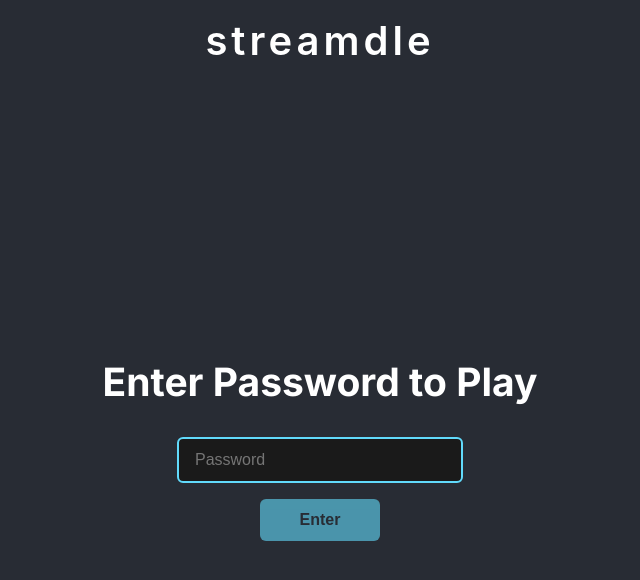
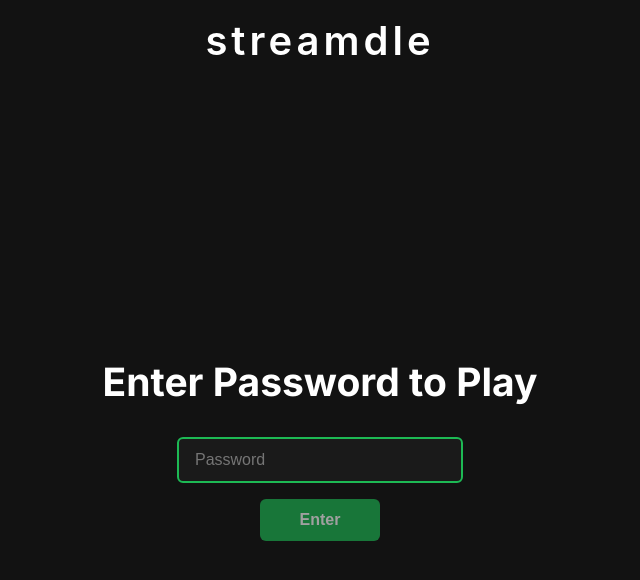
Before and after one commit to ct0ng/streamdle, a React (Create React App) app: page / in a window 1280 px wide. Shown: the top 580 px of the page, without its empty margins (320-960 px from the left). Built offline with nearby package versions, Linux system fonts and the light colour scheme; a web font is replaced by a local one.

Commit message:
modify font colors

```diff
--- a/src/App.css
+++ b/src/App.css
@@ -3,7 +3,7 @@
 }
 
 .App-main {
-  background-color: #282c34;
+  background-color: #121212;
   height: calc(100vh - 80px); /* Fixed height instead of min-height */
   display: flex;
   flex-direction: column;
@@ -21,8 +21,8 @@
 .finish-button,
 .play-again-button,
 .retry-button {
-  background: #61dafb;
-  color: #282c34;
+  background: #1DB954;
+  color: #ffffff;
   border: none;
   padding: 12px 24px;
   border-radius: 6px;
@@ -36,5 +36,5 @@
 .finish-button:hover,
 .play-again-button:hover,
 .retry-button:hover {
-  background: #4fa8c5;
+  background: #1ed760;
 }
--- a/src/components/AuthPage.css
+++ b/src/components/AuthPage.css
@@ -14,19 +14,19 @@
 
 .password-input {
   padding: 12px 16px;
-  border: 2px solid #ccc;
+  border: 2px solid #333333;
   border-radius: 6px;
   font-size: 1rem;
   width: 250px;
   background: #1a1a1a;
   color: white;
-  border-color: #61dafb;
+  border-color: #1DB954;
 }
 
 .password-input:focus {
   outline: none;
-  border-color: #4fa8c5;
-  box-shadow: 0 0 0 3px rgba(97, 218, 251, 0.2);
+  border-color: #1ed760;
+  box-shadow: 0 0 0 3px rgba(29, 185, 84, 0.2);
 }
 
 .password-input:disabled {
@@ -35,8 +35,8 @@
 }
 
 .auth-button {
-  background: #61dafb;
-  color: #282c34;
+  background: #1DB954;
+  color: #ffffff;
   border: none;
   padding: 12px 24px;
   border-radius: 6px;
@@ -48,7 +48,7 @@
 }
 
 .auth-button:hover:not(:disabled) {
-  background: #4fa8c5;
+  background: #1ed760;
 }
 
 .auth-button:disabled {
--- a/src/components/Header.css
+++ b/src/components/Header.css
@@ -1,6 +1,6 @@
 /* Header Styles */
 .app-header {
-  background-color: #282c34;
+  background-color: #121212;
   padding: 1rem 0;
   position: sticky;
   top: 0;
--- a/src/components/StreamdleGame.css
+++ b/src/components/StreamdleGame.css
@@ -12,7 +12,7 @@
 .round-title {
   font-size: 1.5rem;
   margin: 0 0 0.5rem 0;
-  color: #61dafb;
+  color: #ffffff;
 }
 
 .score {
@@ -43,7 +43,7 @@
   justify-content: center;
   align-items: center;
   padding: 1rem;
-  border: 2px solid #ccc;
+  border: 2px solid #333333;
   border-radius: 12px;
   cursor: pointer;
   text-align: center;
@@ -55,9 +55,9 @@
 }
 
 .song-card:hover {
-  border-color: #61dafb;
+  border-color: #1DB954;
   transform: translateY(-2px);
-  box-shadow: 0 4px 12px rgba(97, 218, 251, 0.3);
+  box-shadow: 0 4px 12px rgba(29, 185, 84, 0.3);
 }
 
 .song-card.correct {
@@ -100,7 +100,7 @@
 }
 
 .game-over h2 {
-  color: #28a745;
+  color: #ffffff;
   margin-bottom: 1rem;
 }
 
@@ -113,7 +113,7 @@
 /* Loading and Error States */
 .loading {
   font-size: 1.2rem;
-  color: #61dafb;
+  color: #ffffff;
 }
 
 .error {
```
